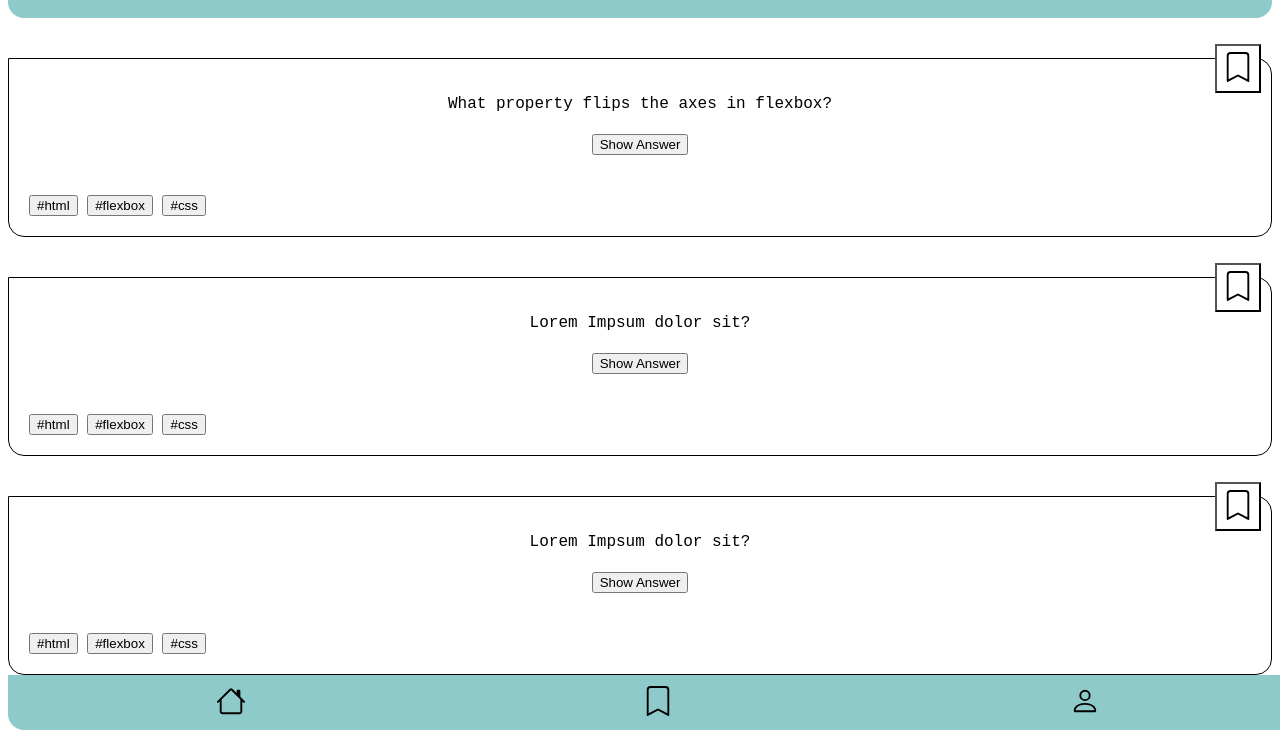
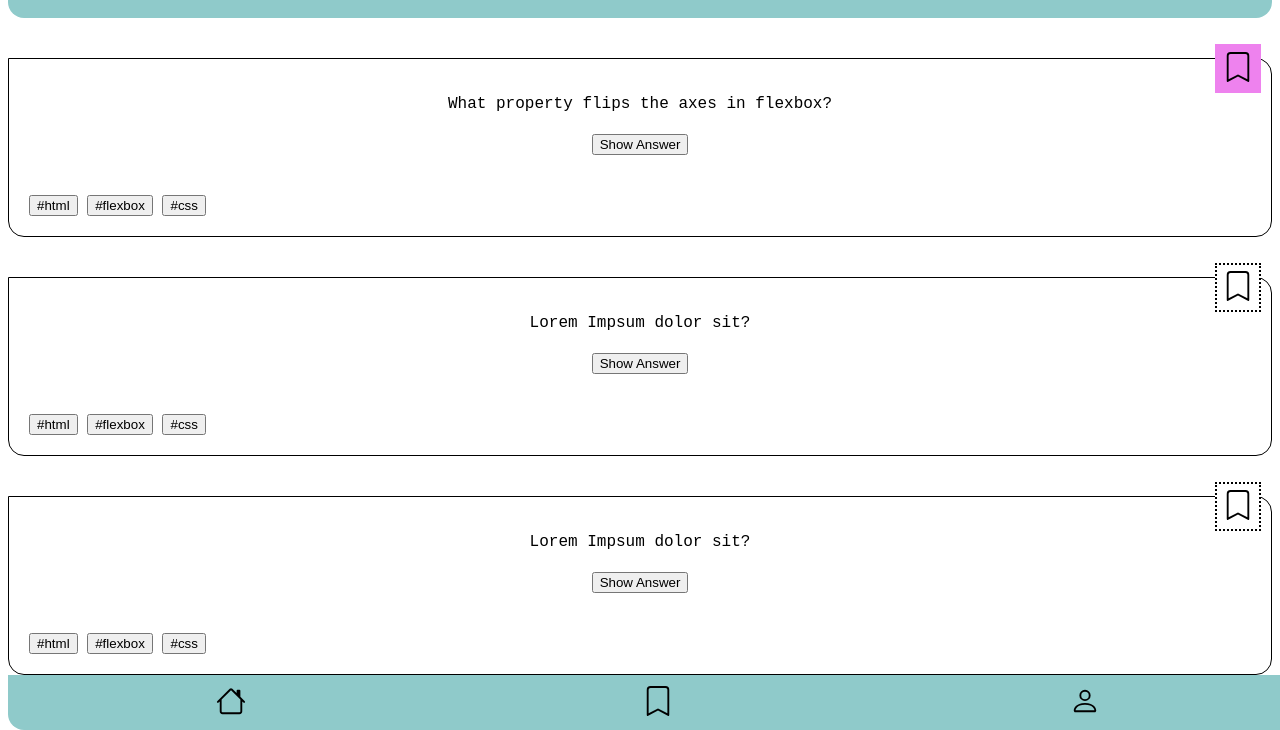
Before and after one commit to uwoch/quizapp, a plain HTML site: page index.html in a window 1280 px wide. Both pictures are taken after a click on the button 1238 px from the left and 138 px from the top of the page. Shown: the part 70-800 px from the top of the page. Drawn offline with Linux system fonts and the light colour scheme.

Commit message:
add changes

```diff
--- a/index.html
+++ b/index.html
@@ -27,7 +27,7 @@
         <button>#css</button>
     </article>
     <article class="article">
-        <button class="article__bookmark"><svg xmlns="http://www.w3.org/2000/svg" width="30" height="30" fill="currentColor" class="bi bi-bookmark" viewBox="0 0 16 16">
+        <button class="article__bookmark" data-js="toggle-bookmark"><svg xmlns="http://www.w3.org/2000/svg" width="30" height="30" fill="currentColor" class="bi bi-bookmark" viewBox="0 0 16 16">
             <path d="M2 2a2 2 0 0 1 2-2h8a2 2 0 0 1 2 2v13.5a.5.5 0 0 1-.777.416L8 13.101l-5.223 2.815A.5.5 0 0 1 2 15.5V2zm2-1a1 1 0 0 0-1 1v12.566l4.723-2.482a.5.5 0 0 1 .554 0L13 14.566V2a1 1 0 0 0-1-1H4z"/>
           </svg></button>
           <p>Lorem Impsum dolor sit?
@@ -41,7 +41,7 @@
         <button>#css</button>
     </article>
     <article class="article">
-        <button class="article__bookmark"><svg xmlns="http://www.w3.org/2000/svg" width="30" height="30" fill="currentColor" class="bi bi-bookmark" viewBox="0 0 16 16">
+        <button class="article__bookmark" data-js="toggle-bookmark"><svg xmlns="http://www.w3.org/2000/svg" width="30" height="30" fill="currentColor" class="bi bi-bookmark" viewBox="0 0 16 16">
             <path d="M2 2a2 2 0 0 1 2-2h8a2 2 0 0 1 2 2v13.5a.5.5 0 0 1-.777.416L8 13.101l-5.223 2.815A.5.5 0 0 1 2 15.5V2zm2-1a1 1 0 0 0-1 1v12.566l4.723-2.482a.5.5 0 0 1 .554 0L13 14.566V2a1 1 0 0 0-1-1H4z"/>
           </svg></button>
           <p>Lorem Impsum dolor sit?
@@ -69,4 +69,5 @@
     </main>
 </footer>
 </body>
+<script src="index.js"></script>
 </html>
--- a/index.js
+++ b/index.js
@@ -1,5 +1,3 @@
-const bodyElement = document.querySelector('[data-js="body"]');
-
 const toggleBookmark = document.querySelector('[data-js="toggle-bookmark"]');
 toggleBookmark.addEventListener("click", () => {
     toggleBookmark.classList.toggle("selected");
--- a/styles.css
+++ b/styles.css
@@ -50,6 +50,7 @@ footer {
     top: -15px;
     background-color: white;
     cursor: pointer;
+    border: dotted 2px;
 }
 
 .home {
@@ -68,5 +69,6 @@ footer {
     cursor: pointer;
 }
 .selected {
-    border-color: rgb(215, 97, 114);
+    border-color: violet;
+    background-color: violet;
 }
```
